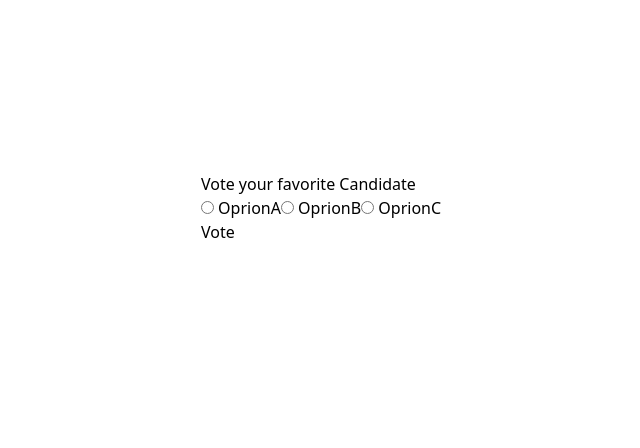
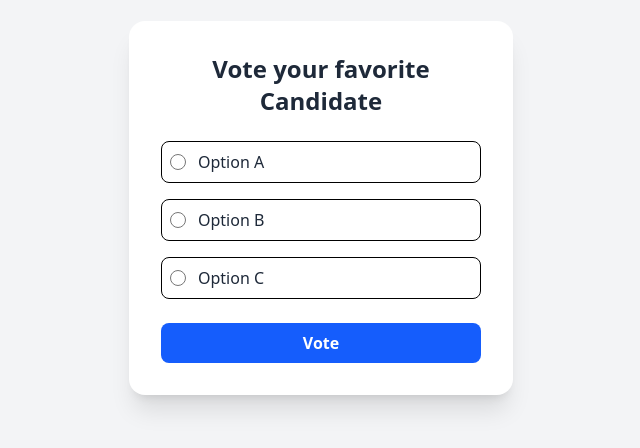
Before and after one commit to jadhav-onkar/voting-system, a React app in the folder frontend/: page /vote in a window 1280 px wide. Shown: the part 192-640 px from the top of the page, without its empty margins (319-959 px from the left). Built offline with nearby package versions, Linux system fonts and the light colour scheme; the HTML template or start-up script is replaced by a standard one.

Commit message:
design front pages

```diff
--- a/frontend/src/App.tsx
+++ b/frontend/src/App.tsx
@@ -4,11 +4,9 @@
 import { VoteMonitor } from './pages/votemoniter'
 import { Home } from './pages/home'
 import { Vote } from './pages/vote'
-import { Provider } from 'jotai';
 
 function App() {
   return (
-    <Provider>
       <BrowserRouter>
         <Routes>
           <Route path='/' element={<Home/>}></Route>
@@ -16,7 +14,6 @@
           <Route path='/vote' element={<Vote/>}></Route>
         </Routes>
       </BrowserRouter>
-    </Provider>
   )
 }
 
--- a/frontend/src/pages/home.tsx
+++ b/frontend/src/pages/home.tsx
@@ -6,7 +6,8 @@
 
 export const Home = () => {
   const [name, setName] = useState<string>("");
-  const navigate = useNavigate()
+  const [loading, setLoading] = useState<boolean>(false);
+  const navigate = useNavigate();
 
   async function onSubmit(e: React.FormEvent) {
     e.preventDefault(); // stop page reload
@@ -14,26 +15,50 @@
       alert("Please enter a name first");
       return;
     }
-    try{
-        const user = await axios.post("http://localhost:3000/register",
-          { name },
-          { withCredentials: true }
-        );
-        alert(user.data.msg);
-        navigate('/vote')
-    }
-    catch(e){
-        alert("Internal server error")
+    if (loading) return; // block multiple requests
+
+    try {
+      setLoading(true);
+      const user = await axios.post(
+        "http://localhost:3000/register",
+        { name },
+        { withCredentials: true }
+      );
+      alert(user.data.msg);
+      navigate("/vote");
+    } catch (e) {
+      alert("Internal server error");
+    } finally {
+      setLoading(false);
     }
   }
 
   return (
-    <div className="w-screen h-screen flex items-center justify-center">
-      <div>
-        <h2>Register</h2>
-        <form onSubmit={onSubmit}>
-          <input type="text" value={name} onChange={(e) => setName(e.target.value)} placeholder="Write your name"/>
-          <button type="submit">Submit</button>
+    <div className="w-screen h-screen flex items-center justify-center bg-gray-100">
+      <div className="bg-white p-8 rounded-2xl shadow-xl w-96">
+        <h2 className="text-2xl font-bold mb-6 text-center text-gray-800">
+          Register
+        </h2>
+        <form onSubmit={onSubmit} className="space-y-4">
+          <input
+            type="text"
+            value={name}
+            onChange={(e) => setName(e.target.value)}
+            placeholder="Enter your name"
+            className="w-full px-4 py-2 border border-gray-300 rounded-lg focus:ring-2 focus:ring-blue-500 focus:outline-none"
+            disabled={loading}
+          />
+          <button
+            type="submit"
+            disabled={loading}
+            className={`w-full py-2 rounded-lg font-semibold transition ${
+              loading
+                ? "bg-gray-400 cursor-not-allowed"
+                : "bg-blue-600 hover:bg-blue-700 text-white"
+            }`}
+          >
+            {loading ? "Submitting..." : "Submit"}
+          </button>
         </form>
       </div>
     </div>
--- a/frontend/src/pages/vote.tsx
+++ b/frontend/src/pages/vote.tsx
@@ -1,47 +1,103 @@
 import axios from "axios"
-import { useAtom } from "jotai"
 import { useState } from "react"
+import { useNavigate } from "react-router-dom"
 
-
-export const Vote = ()=>{
+export const Vote = () => {
   const [option, setOption] = useState<string>("")
   const [voted, setVoted] = useState<boolean>(false)
+  const [loading, setLoading] = useState<boolean>(false)
+  const navigate = useNavigate()
 
-    async function onVote(){
-        try{
-            const vote = await axios.post('http://localhost:3000/vote',{
+  async function onVote() {
+    if (!option) {
+      alert("Please select an option first")
+      return
+    }
+    if (loading) return
+
+    try {
+      setLoading(true)
+      const vote = await axios.post("http://localhost:3000/vote",{
         option
         },{
             withCredentials: true
         })
       alert(vote.data.msg)
       setVoted(true)
-        }
-        catch(e){
-            alert("Internal server error")
+      setTimeout(() => {navigate("/")}, 2000)
+    } catch (e) {
+      alert("You cannot vote twice")
+      navigate("/")
+    } finally {
+      setLoading(false)
     }
   }
-    if(!voted){
-        return <div className="w-screen h-screen flex justify-center items-center">
-            <div>
-                <h1>Vote your favorite Candidate</h1>
-                <div>
-                    <label>
-                        <input type="radio" name="vote" value={"OptionA"} onChange={e=>setOption(e.target.value)}/> OprionA
+
+  if (!voted) {
+    return (
+      <div className="w-screen h-screen flex justify-center items-center bg-gray-100">
+        <div className="bg-white p-8 rounded-2xl shadow-xl w-96 flex flex-col items-center gap-6">
+          <h1 className="text-2xl font-bold text-gray-800 text-center">
+            Vote your favorite Candidate
+          </h1>
+          <div className="flex flex-col gap-4 w-full">
+            <label className="flex items-center gap-3 p-2 border rounded-lg cursor-pointer hover:bg-gray-100 transition">
+                <input
+                type="radio"
+                name="vote"
+                value="OptionA"
+                onChange={(e) => setOption(e.target.value)}
+                disabled={loading}
+                className="h-4 w-4 text-blue-600 focus:ring-blue-500"
+                />
+                <span className="text-gray-800 font-medium">Option A</span>
             </label>
-                    <label>
-                        <input type="radio" name="vote" value={"OptionB"} onChange={e=>setOption(e.target.value)}/> OprionB
+
+            <label className="flex items-center gap-3 p-2 border rounded-lg cursor-pointer hover:bg-gray-100 transition">
+                <input
+                type="radio"
+                name="vote"
+                value="OptionB"
+                onChange={(e) => setOption(e.target.value)}
+                disabled={loading}
+                className="h-4 w-4 text-blue-600 focus:ring-blue-500"
+                />
+                <span className="text-gray-800 font-medium">Option B</span>
             </label>
-                    <label>
-                        <input type="radio" name="vote" value={"OptionC"} onChange={e=>setOption(e.target.value)}/> OprionC
+
+            <label className="flex items-center gap-3 p-2 border rounded-lg cursor-pointer hover:bg-gray-100 transition">
+                <input
+                type="radio"
+                name="vote"
+                value="OptionC"
+                onChange={(e) => setOption(e.target.value)}
+                disabled={loading}
+                className="h-4 w-4 text-blue-600 focus:ring-blue-500"
+                />
+                <span className="text-gray-800 font-medium">Option C</span>
             </label>
           </div>
-                <button onClick={onVote}>Vote</button>
+          <button
+            onClick={onVote}
+            disabled={loading}
+            className={`w-full py-2 rounded-lg font-semibold transition ${
+              loading
+                ? "bg-gray-400 cursor-not-allowed"
+                : "bg-blue-600 hover:bg-blue-700 text-white"
+            }`}
+          >
+            {loading ? "Submitting..." : "Vote"}
+          </button>
         </div>
       </div>
+    )
   }
 
-    return <div className="h-screen w-screen flex justify-center items-center">
+  return (
+    <div className="h-screen w-screen flex justify-center items-center bg-gray-100">
+      <div className="bg-white p-8 rounded-2xl shadow-xl text-center text-xl font-semibold text-gray-800">
         Thank you for Voting
       </div>
+    </div>
+  )
 }
--- a/frontend/src/pages/votemoniter.tsx
+++ b/frontend/src/pages/votemoniter.tsx
@@ -1,7 +1,6 @@
 import axios from "axios"
 import { useEffect, useState } from "react"
-import { BarChart } from '@mui/x-charts/BarChart';
-
+import { BarChart } from "@mui/x-charts/BarChart"
 
 interface VoteSchema {
   A: number
@@ -17,7 +16,6 @@
       try {
         const res = await axios.get<VoteSchema>("http://localhost:3000/votes")
         setVotes(res.data)
-
       } catch (error) {
         console.error("Error fetching votes:", error)
       }
@@ -25,26 +23,42 @@
     fetchData()
 
     const interval = setInterval(fetchData, 5000)
-    return ()=>{
+    return () => {
       clearInterval(interval)
     }
   }, [])
 
   return (
-    <div className="flex flex-col items-center gap-20">
-      <h2 className="text-5xl font-semibold mt-20">VOTES</h2>
-      {votes ? (
-        <div className="h-100 w-150 flex flex-col items-center">
-            <BarChart xAxis={[{
-                id: 'barCategories',
-                data: ['Option A', 'Option B', 'Option C'],},]}
-                series={[{data: [votes.A, votes.B, votes.C],},]}
-                />
-              <div>Total Votes: {votes.A + votes.B + votes.C}</div>
-        </div>
-      ) : (
-        <p>Loading votes...</p>
-      )}
+    <div className="w-screen h-screen flex flex-col items-center justify-center bg-gray-100">
+      <div className="bg-white p-10 rounded-2xl shadow-2xl flex flex-col items-center w-[500px]">
+        <h2 className="text-4xl font-bold text-gray-800 mb-8">Live Vote Count</h2>
+
+        {votes ? (
+          <>
+            <div className="flex justify-center mb-6">
+              <BarChart
+                xAxis={[
+                  {
+                    id: "barCategories",
+                    data: ["Option A", "Option B", "Option C"],
+                  },
+                ]}
+                series={[{ data: [votes.A, votes.B, votes.C] }]}
+                width={400}
+                height={300}
+              />
+            </div>
+            <div className="text-lg font-semibold text-gray-700">
+              Total Votes:{" "}
+              <span className="text-blue-600">
+                {votes.A + votes.B + votes.C}
+              </span>
+            </div>
+          </>
+        ) : (
+          <p className="text-gray-500 italic">Loading votes...</p>
+        )}
+      </div>
     </div>
   )
 }
```
Also changed, not shown: 1 other file (tests, documents, lock files or other folders). Lines whose indentation alone changed are shown as unchanged.
